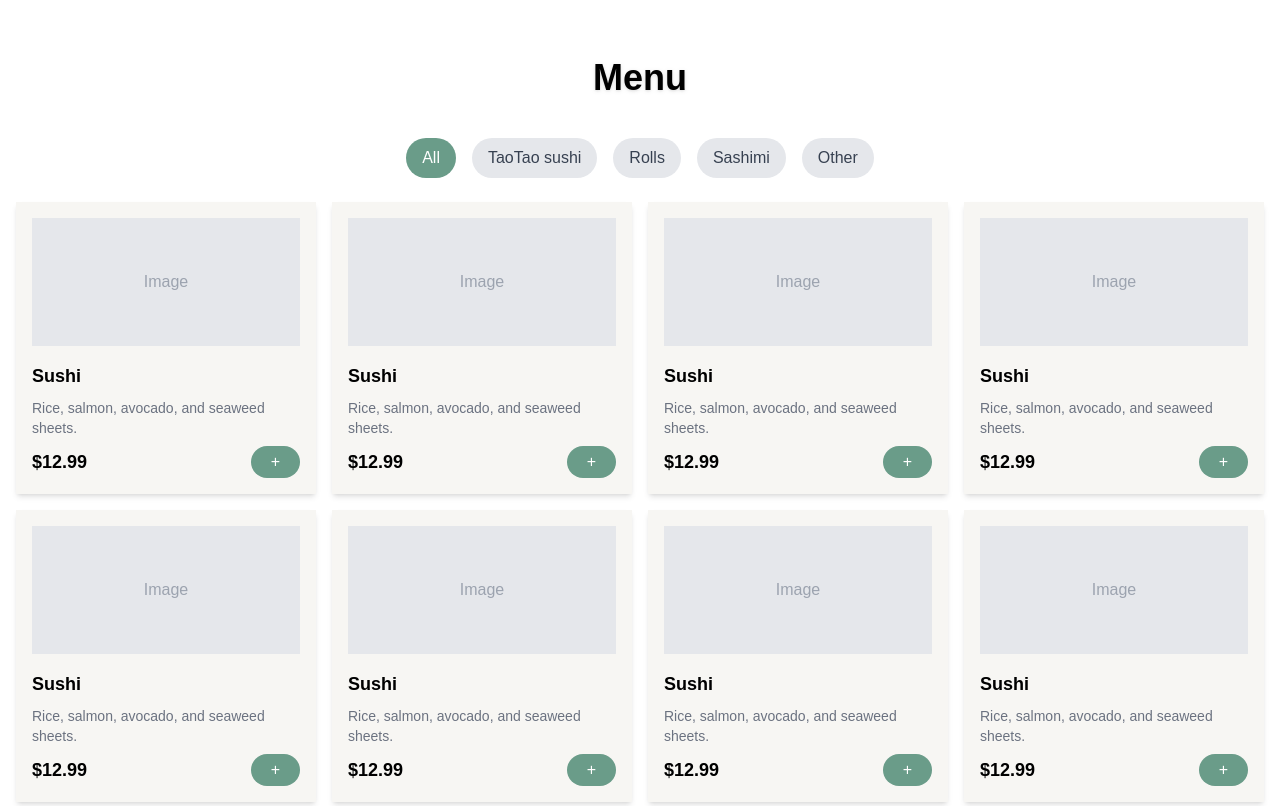
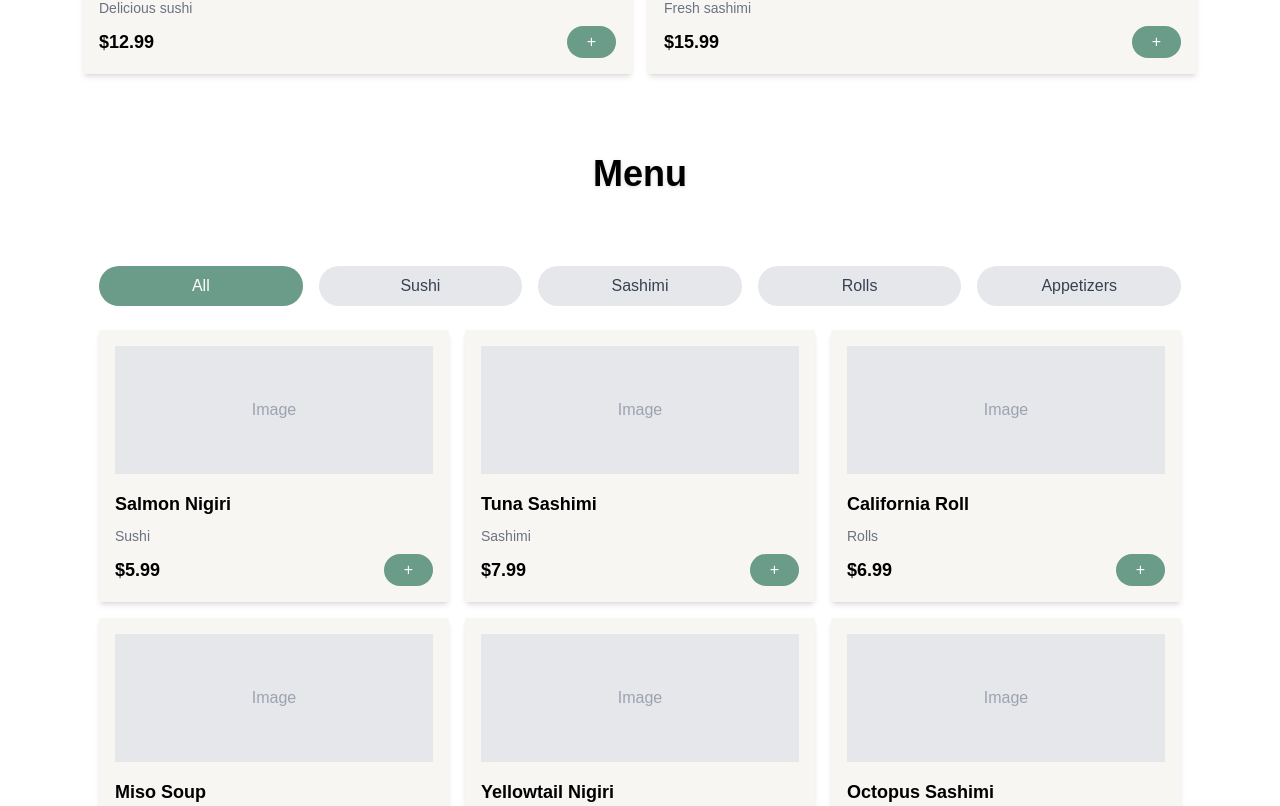
Before and after one commit to Loushymooshy/Taotao-Take-Away, a React (Vite) app in the folder Frontend/: page / in a window 1280 px wide. Shown: the part 1234-2040 px from the top of the page. Built offline with nearby package versions, Linux system fonts and the light colour scheme; a web font is replaced by a local one.

Commit message:
Card sorting and size

```diff
--- a/Frontend/src/components/Card.tsx
+++ b/Frontend/src/components/Card.tsx
@@ -1,15 +1,22 @@
-const Card: React.FC = () => {
+interface CardProps {
+  tall?: boolean;
+  title: string;
+  description: string;
+  price: number;
+}
+
+const Card: React.FC<CardProps> = ({ tall, title, description, price = 0 }) => {
   return (
-    <div className="bg-pandaWhite rounded-lg shadow-md p-4 flex flex-col items-start">
-      <div className="w-full h-32 bg-gray-200 rounded-md flex justify-center items-center ">
+    <div className={`bg-pandaWhite rounded-lg shadow-md p-4 flex flex-col items-start min-w-[350px]`}>
+      <div className={`w-full bg-gray-200 rounded-md flex justify-center items-center ${tall ? 'h-56' : 'h-32'}`}>
         <span className="text-gray-400">Image</span>
       </div>
-      <h3 className="text-lg font-semibold mt-4">Sushi</h3>
+      <h3 className="text-lg font-semibold mt-4">{title}</h3>
       <p className="text-gray-500 text-sm mt-2">
-        Rice, salmon, avocado, and seaweed sheets.
+        {description}
       </p>
       <div className="flex items-center justify-between w-full mt-2">
-        <span className="text-lg font-bold">$12.99</span>
+        <span className="text-lg font-bold">${price.toFixed(2)}</span>
         <button className="bg-themeGreen text-white rounded-full px-5 py-1 hover:bg-themeDarkGreen">
           +
         </button>
--- /dev/null
+++ b/Frontend/src/components/MenuFilter.tsx
@@ -0,0 +1,71 @@
+
+import { useState } from "react"
+import Card from "./Card"
+
+// Menu item type
+type MenuItem = {
+  id: number
+  name: string
+  category: string
+  price: number
+}
+
+// Menu data (normally this would come from an API or database)
+const menuItems: MenuItem[] = [
+  { id: 1, name: "Salmon Nigiri", category: "Sushi", price: 5.99 },
+  { id: 2, name: "Tuna Sashimi", category: "Sashimi", price: 7.99 },
+  { id: 3, name: "California Roll", category: "Rolls", price: 6.99 },
+  { id: 4, name: "Miso Soup", category: "Appetizers", price: 2.99 },
+  { id: 5, name: "Yellowtail Nigiri", category: "Sushi", price: 6.99 },
+  { id: 6, name: "Octopus Sashimi", category: "Sashimi", price: 8.99 },
+  { id: 7, name: "Spicy Tuna Roll", category: "Rolls", price: 7.99 },
+  { id: 8, name: "Edamame", category: "Appetizers", price: 3.99 },
+]
+
+// Filter categories
+const categories = ["All", "Sushi", "Sashimi", "Rolls", "Appetizers"]
+
+const MenuFilter: React.FC = () => {
+  const [selectedCategory, setSelectedCategory] = useState("All")
+
+  const filteredItems = selectedCategory === "All"
+    ? menuItems
+    : menuItems.filter(item => item.category === selectedCategory)
+
+  return (
+    <div className="container mx-auto px-4 py-8">
+      <div className="flex justify-center mt-10 space-x-4">
+        {categories.map((category) => (
+          <button
+            key={category}
+            className={` w-full px-4 py-2 rounded-full transition-colors ${
+              selectedCategory === category ? "bg-themeGreen text-white" : "bg-gray-200 text-gray-700"
+            }`}
+            onClick={() => setSelectedCategory(category)}
+          >
+            {category}
+          </button>
+        ))}
+      </div>
+
+      <div className="grid grid-cols-2 md:grid-cols-2 lg:grid-cols-3  gap-4 mt-6">
+        {filteredItems.map((item) => (
+          <Card
+            key={item.id}
+            title={item.name}
+            description={item.category}
+            price={item.price}
+          />
+        ))}
+      </div>
+
+      {filteredItems.length === 0 && (
+        <p className="text-center text-muted-foreground mt-8">
+          No items found in this category.
+        </p>
+      )}
+    </div>
+  )
+}
+
+export default MenuFilter
--- a/Frontend/src/pages/Customer/Home.tsx
+++ b/Frontend/src/pages/Customer/Home.tsx
@@ -1,4 +1,5 @@
 import Card from "../../components/Card";
+import MenuFilter from "../../components/MenuFilter";
 
 const Home: React.FC = () => {
   return (
@@ -7,44 +8,16 @@ const Home: React.FC = () => {
         <h2 className="flex justify-center items-center text-4xl font-black font-Darumadrop drop-shadow">
           Our Favorites
         </h2>
-        <div className="grid grid-cols-1 md:grid-cols-2 gap-4 mt-10">
-          <Card />
-          <Card />
+        <div className="grid md:grid-cols-2 gap-4 mt-10">
+          <Card tall title="Favorite Sushi" description="Delicious sushi" price={12.99} />
+          <Card tall title="Favorite Sashimi" description="Fresh sashimi" price={15.99} />
         </div>
       </section>
       <section className="mt-10">
         <h2 className="flex justify-center items-center text-4xl font-black font-Darumadrop drop-shadow">
           Menu
         </h2>
-
-        <div className="flex justify-center mt-10 space-x-4">
-          <button className="px-4 py-2 bg-themeGreen text-white rounded-full hover:bg-themeDarkGreen">
-            All
-          </button>
-          <button className="px-4 py-2 bg-gray-200 text-gray-700 rounded-full hover:bg-gray-300">
-            TaoTao sushi
-          </button>
-          <button className="px-4 py-2 bg-gray-200 text-gray-700 rounded-full hover:bg-gray-300">
-            Rolls
-          </button>
-          <button className="px-4 py-2 bg-gray-200 text-gray-700 rounded-full hover:bg-gray-300">
-            Sashimi
-          </button>
-          <button className="px-4 py-2 bg-gray-200 text-gray-700 rounded-full hover:bg-gray-300">
-            Other
-          </button>
-        </div>
-
-        <div className="grid grid-cols-2 md:grid-cols-3 lg:grid-cols-4 gap-4 mt-6">
-          <Card />
-          <Card />
-          <Card />
-          <Card />
-          <Card />
-          <Card />
-          <Card />
-          <Card />
-        </div>
+        <MenuFilter />
       </section>
     </main>
   );
```
Also changed, not shown: Frontend/src/index.css (line endings or trailing spaces).
